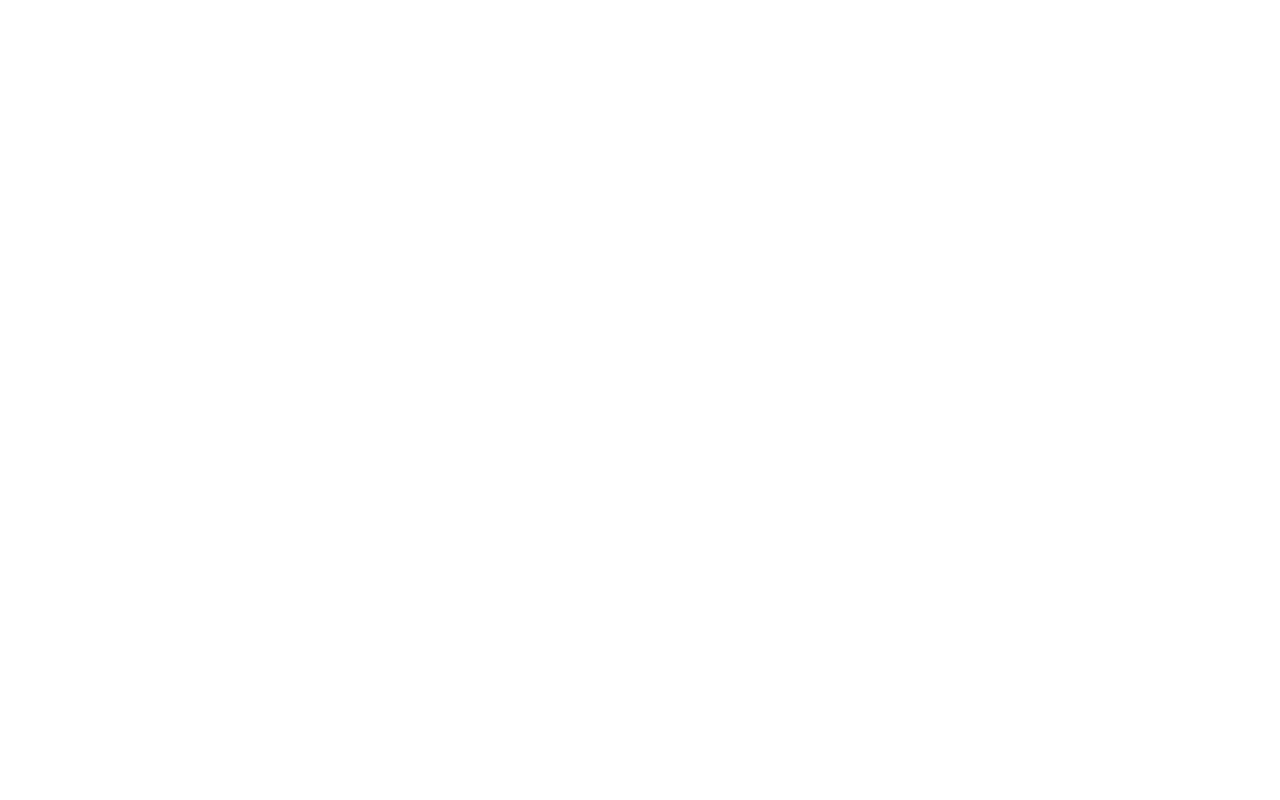
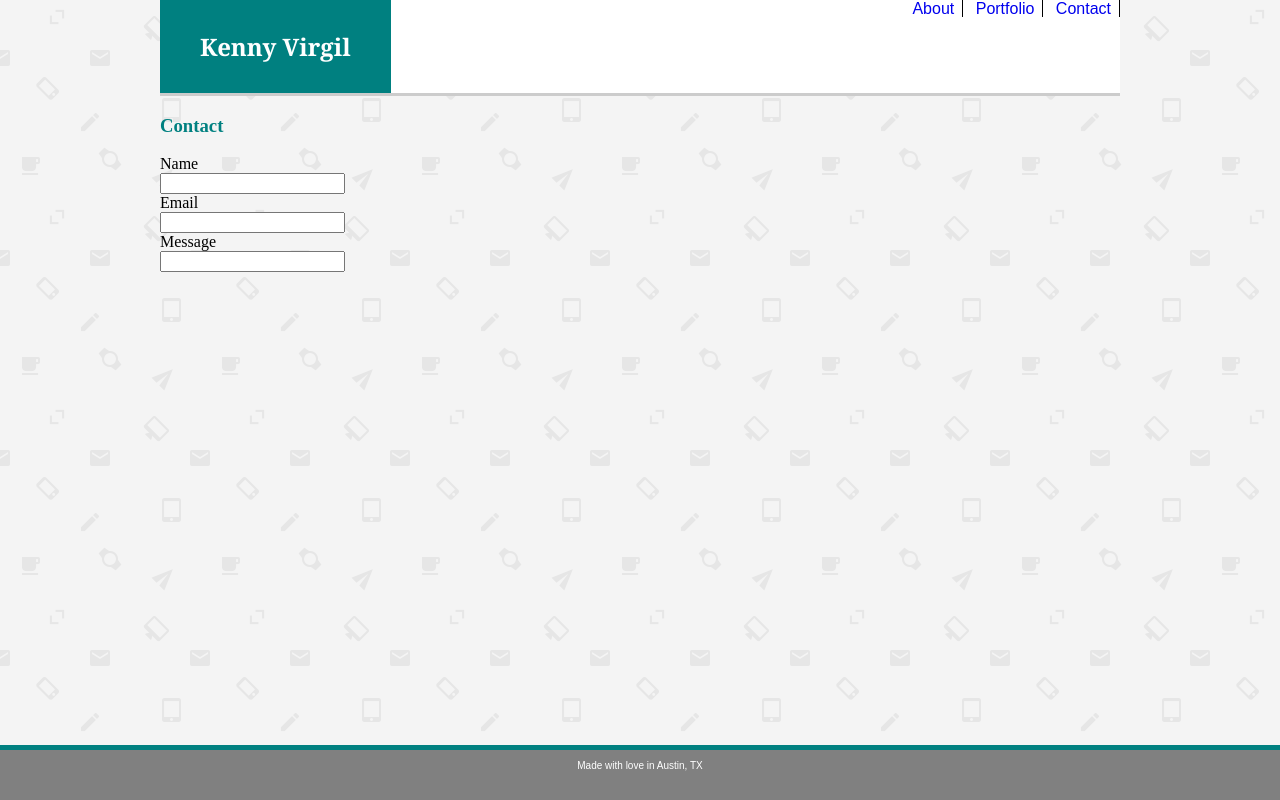
Before and after one commit to kennyv80/Basic-Portfolio, a plain HTML site: page contact.html in a window 1280 px wide. Drawn offline with Linux system fonts and the light colour scheme.

Commit message:
Adding second page - Contact Me

```diff
--- /dev/null
+++ b/contact.css
@@ -0,0 +1,22 @@
+header {
+    background-color: white;
+    color: black;
+    border: #cccccc;
+    font-family: 'Georgia', Times, "Times New Roman", serif;
+    border-bottom-style: solid;
+
+.footer {
+    position: fixed;
+    left: 0;
+    bottom: 0;
+    width: 100%;
+    background-color: gray;
+    border-top-style: solid;
+    border-color: teal;
+    color: white;
+    text-align: center;
+    font-family: 'Arial', "Helvetica Neue", Helvetica, sans-serif;
+    font-size: 10px;
+    height: 50px;
+    border-width: thick;
+}
--- a/contact.html
+++ b/contact.html
@@ -0,0 +1,42 @@
+<!DOCTYPE html>
+    <html lang= "en">
+        <head>
+            <title>Contact Me</title>
+            <link rel="stylesheet" type="text/css" href="style.css">
+        </head>
+        <body>
+                <div class= "navbar">
+                    <header class="clearfix">
+                        <div class="logo">
+                            <h2>Kenny Virgil</h2>
+                        </div>
+
+                        <ul class="float-nav">
+                            <li><a href ="#About">About</a></li>
+                            <li><a href ="#Portfolio">Portfolio</a></li>
+                            <li><a href ="#Contact">Contact</a></li>
+                        </ul>
+                    </header>
+                </div>
+
+            <meta name="viewport" content="width=device-width, initial-scale=1">
+
+            <h3>Contact</h3>
+
+            <div class="container">
+                    <form>
+                        Name<br>
+                        <input type="text" name="name"><br>
+                        Email<br>
+                        <input type="text" name="email"><br>
+                        Message<br>
+                        <input type="text" name="message"><br>
+                    </form>
+            </div>
+
+            <div class="footer">
+                    <p>Made with love in Austin, TX</p>
+            </div>
+
+        </body>
+    </html>
--- a/style.css
+++ b/style.css
@@ -42,11 +42,12 @@ ul.float-nav {
 
 li {
     display: inline;
+    border-right: 1px solid black;
 }
 
 li a {
     padding: 8px;
-    background-color: #dddddd;
+    background-color: white;
     border-width: thin;
     text-decoration: none;
   }
@@ -54,7 +55,7 @@ li a {
 section {
     background-color: white;
     padding: 0 50px;
-    margin-top: 60px;
+    margin-top: 25px;
 }
 section > .top-bar {
     width: 100%;
```
Also changed, not shown: index.html (+1 -1 lines).
